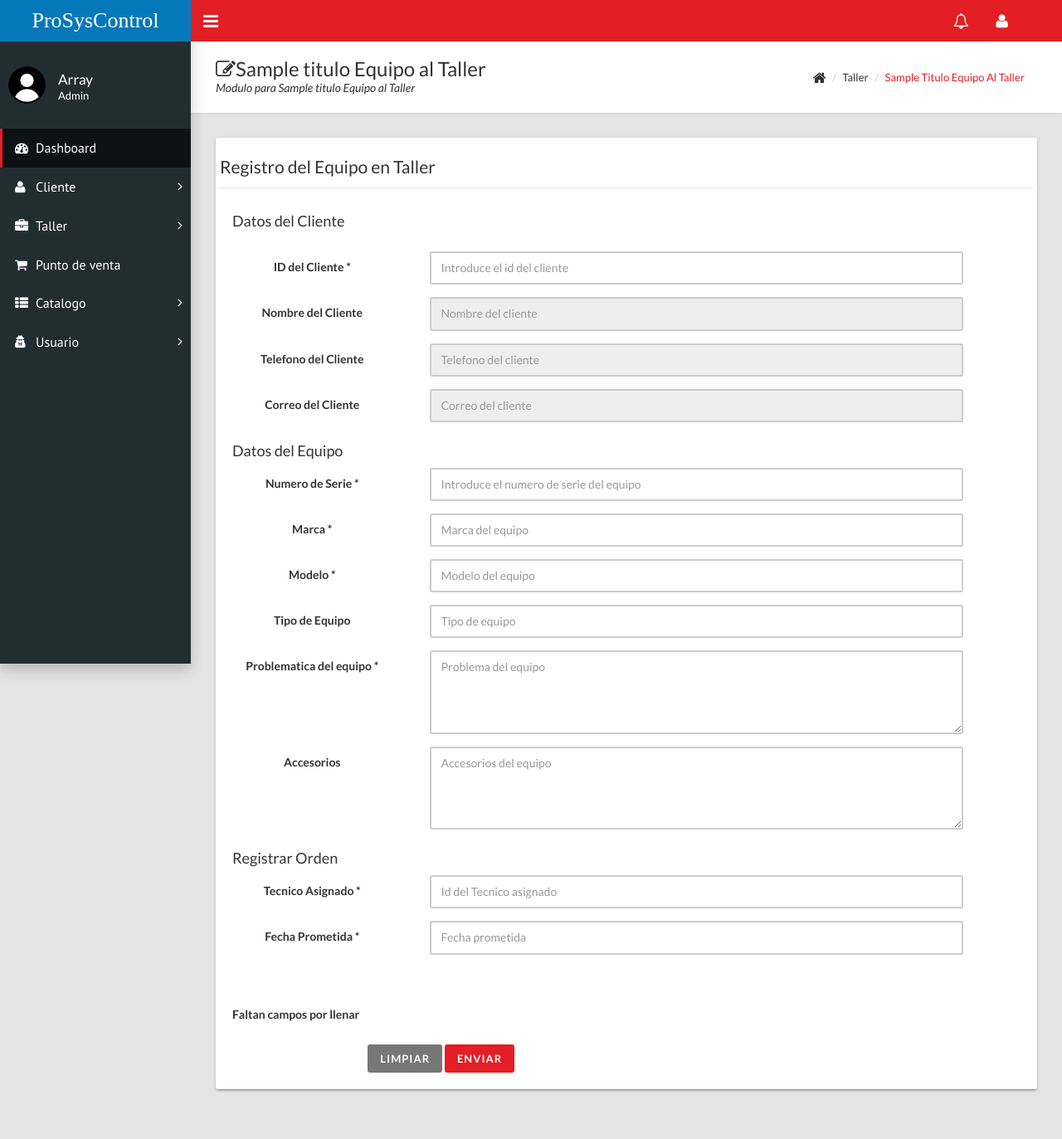
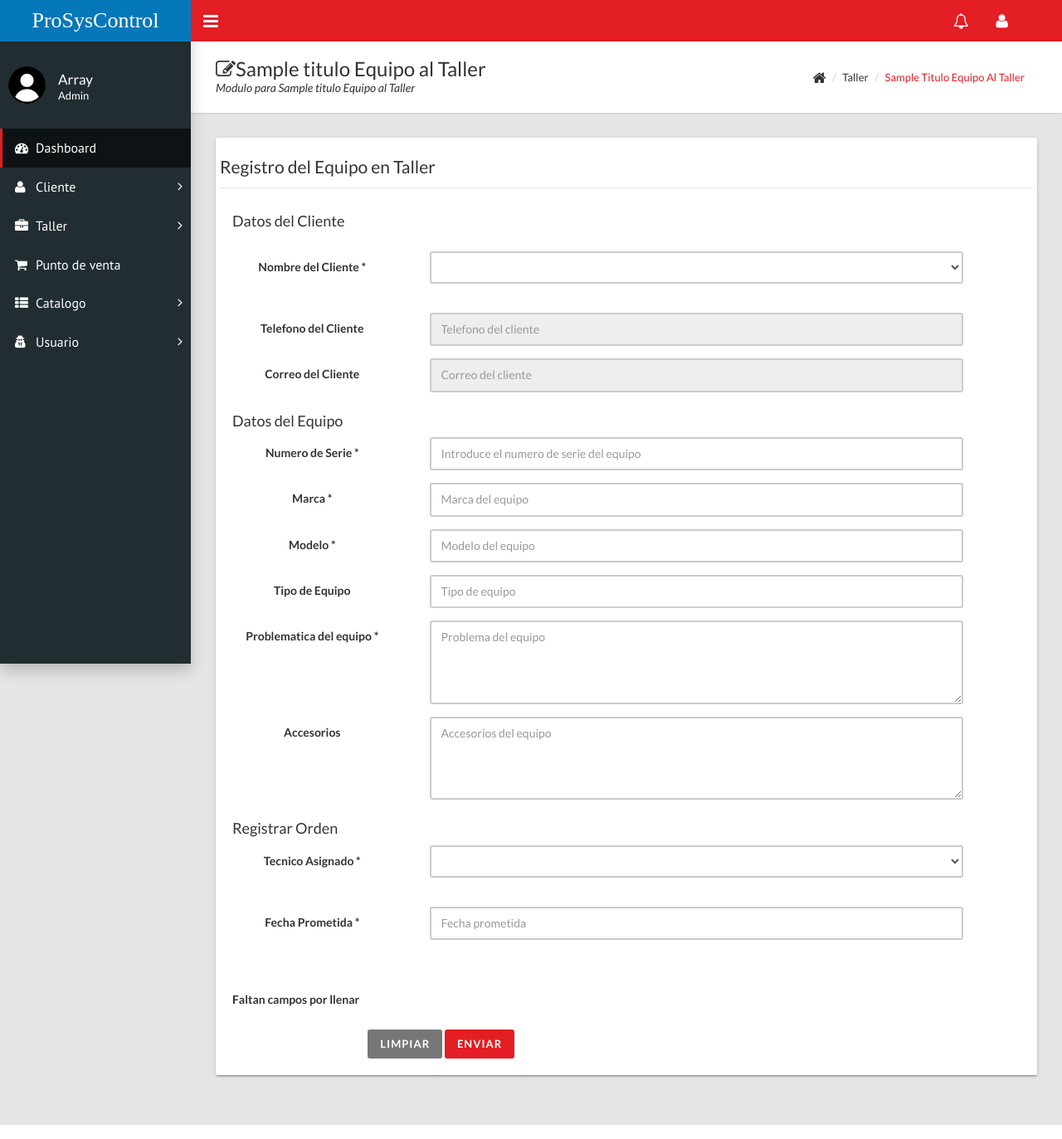
Before and after one commit to Byorsh/ProSysControlv2-2, a PHP site: the page made by vistas/taller/agregar_Taller.php in a window 1280 px wide. Shown: the whole page at 83% size. Run offline with PHP 8.4, Linux system fonts and the light colour scheme; a user stored in the database is signed in; tables that the repository leaves empty hold one stand-in row (values such as "Sample post"); the template is opened without the code that fills it: most values are stand-ins (such as "Sample title", 1, 10 or a date in 2020).

Commit message:
Listas estaticas clientes y tecnicos taller
se agregaron las listas desplegables en el modulo de agregar a taller

```diff
--- a/vistas/taller/agregar_Taller.php
+++ b/vistas/taller/agregar_Taller.php
@@ -22,6 +22,7 @@
               require_once 'modelos/regex.php';
               $regex = new Regex;
               $camposporllenar = true;
+              $testo = 0;
               ?>
                 <form class="form-horizontal" method="POST" action="?c=taller&a=Guardar">
                 <fieldset>
@@ -35,27 +36,34 @@
                       </div>
                     </div>
                     <div class="form-group">
+                        <label class="control-label col-md-3" for="IdCliente" >Nombre del Cliente *</label>
+                        <div class="col-md-8">
+                            <select class="form-control" id="idc" name="idCliente" method="post" type="text" placeholder="Selecciona el nombre del cliente"
+                              required="" onchange="toggleButtonagregarTaller()">
+                            <option  value disabled>Seleccione un cliente</option>
+                            <?php foreach($this->modelo->ListarClientes() as $tallerSQL): ?>
+                            <option id="<?=$tallerSQL->idClientes?>" value="<?=$tallerSQL->idClientes?>"><?= $tallerSQL->nombreCliente," ",$tallerSQL->apellidoP." ",$tallerSQL->apellidoM?></option>
+                            <?php endforeach; ?>
+                            </select><br>
+                        </div>
+                    </div>
+
+                    <!--<div class="form-group">
                         <label class="control-label col-md-3" for="IdCliente" >ID del Cliente *</label>
                         <div class="col-md-8">
                             <input class="form-control"  id="idc" name="idCliente" type="text" placeholder="Introduce el id del cliente" pattern="[0-9]{1,3}" required="" onchange="toggleButtonagregarTaller()">
                         </div>
-                    </div>
-                    <div class="form-group">
-                        <label class="control-label col-md-3">Nombre del Cliente</label>
-                        <div class="col-md-8">
-                            <input class="form-control" type="text" placeholder="Nombre del cliente" disabled>
-                        </div>
-                    </div>
+                    </div> -->
                     <div class="form-group">
                         <label class="control-label col-md-3">Telefono del Cliente</label>
                         <div class="col-md-8">
-                            <input class="form-control" type="text" placeholder="Telefono del cliente" disabled>
+                            <input class="form-control" id="telefonoC" name="telefonoC"  type="text" placeholder="Telefono del cliente"  disabled>
                         </div>
                     </div>
                     <div class="form-group">
                         <label class="control-label col-md-3">Correo del Cliente</label>
                         <div class="col-md-8">
-                            <input class="form-control" type="text" placeholder="Correo del cliente" disabled>
+                            <input class="form-control" id="correoC" name="correoC"  type="text" placeholder="Correo del cliente"  disabled>
                         </div>
                     </div>
                     <div class="col-lg-10">
@@ -106,9 +114,23 @@
                     <div class="form-group">
                         <label class="control-label col-md-3" for="TecnicoAsignado" >Tecnico Asignado *</label>
                         <div class="col-md-8">
-                            <input class="form-control" id="idtec" name="tecnicoAsignado" type="text" placeholder="Id del Tecnico asignado" pattern="[0-9]{1,3}" required="" onchange="toggleButtonagregarTaller()">
+                            <select class="form-control" id="idtec" name="tecnicoAsignado" type="text" placeholder="Id del Tecnico asignado" pattern="[0-9]{1,3}" required="" onchange="toggleButtonagregarTaller()">
+                            <option value disabled >Seleccione un técnico o administrador</option>
+                            <optgroup label="Tecnicos">
+                            <?php
+                            foreach($this->modelo->ListarTecnicos() as $tallerSQL):?>
+                            <option value="<?=$tallerSQL->id?>"><?= $tallerSQL->nombre," ",$tallerSQL->apellido?></option>
+                            <?php endforeach; ?>
+                            <optgroup label="Admnistradores">
+                            <?php
+                            foreach($this->modelo->ListarAdministradores() as $tallerSQL):?>
+                            <option value="<?=$tallerSQL->id?>"><?= $tallerSQL->nombre," ",$tallerSQL->apellido?></option>
+                            <?php endforeach; ?>
+
+                            </select><br>
                         </div>
                     </div>
+
 
                     <div class="form-group">
                         <label class="control-label col-md-3" for="FechaPrometida" >Fecha Prometida *</label>
--- a/vistas/taller/modificar_Taller.php
+++ b/vistas/taller/modificar_Taller.php
@@ -190,9 +190,10 @@
                                 var marca = document.getElementById('marca').value;
                                 var modelo = document.getElementById('modelo').value;
                                 var obs = document.getElementById('obs').value;
+                                var idtec = document.getElementById('idtec').value;
                                 var fecha = document.getElementById('fecha').value;
 
-                                if (ns && marca && modelo && obs && idtec && fecha &&  ) {
+                                if (ns && marca && modelo && obs && idtec && fecha  ) {
                                     document.getElementById('submitButton').disabled = false;
                                     document.getElementById('advertencia').className = "hidden";
 
```
Also changed, not shown: modelos/taller.php (+37 -0 lines).
